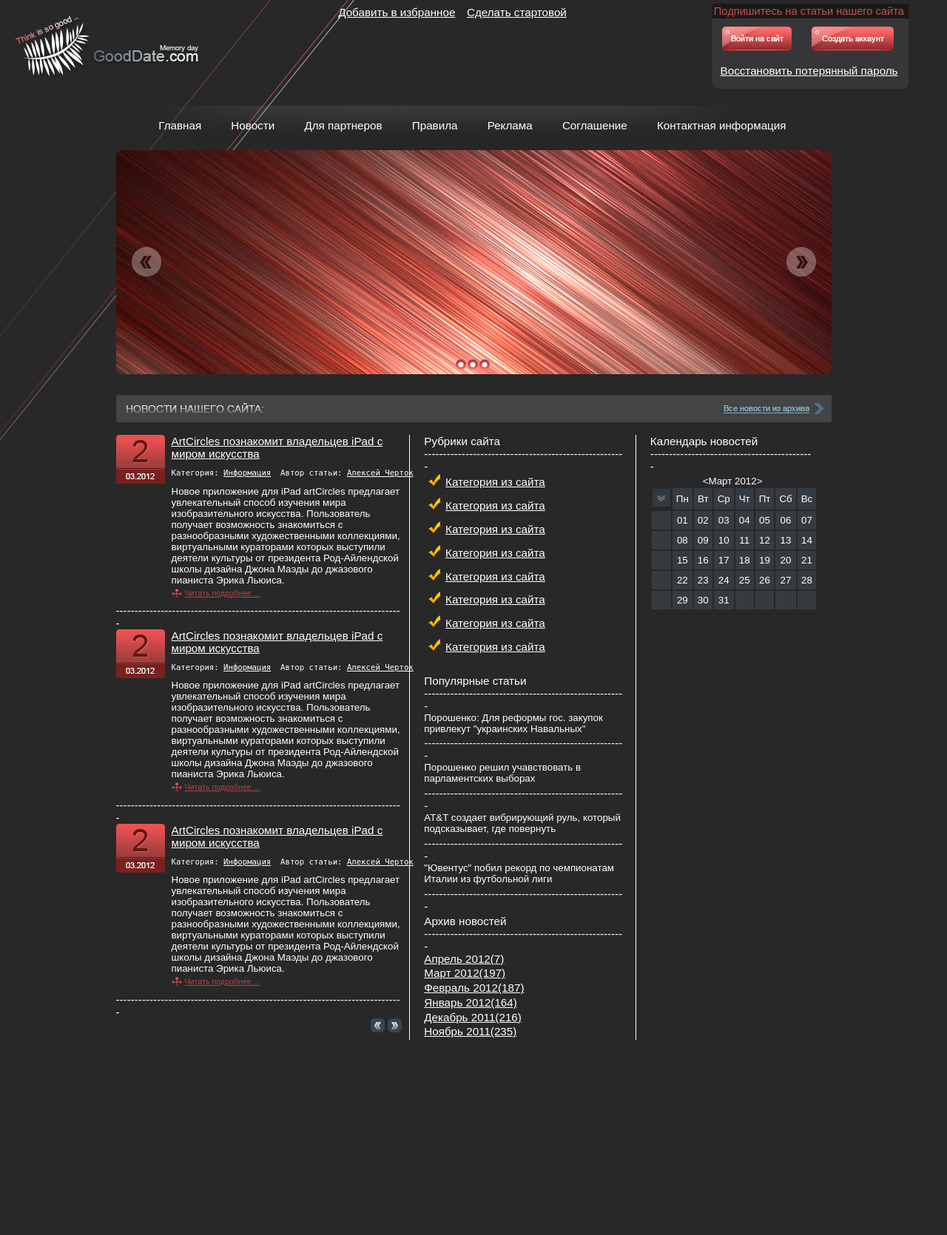
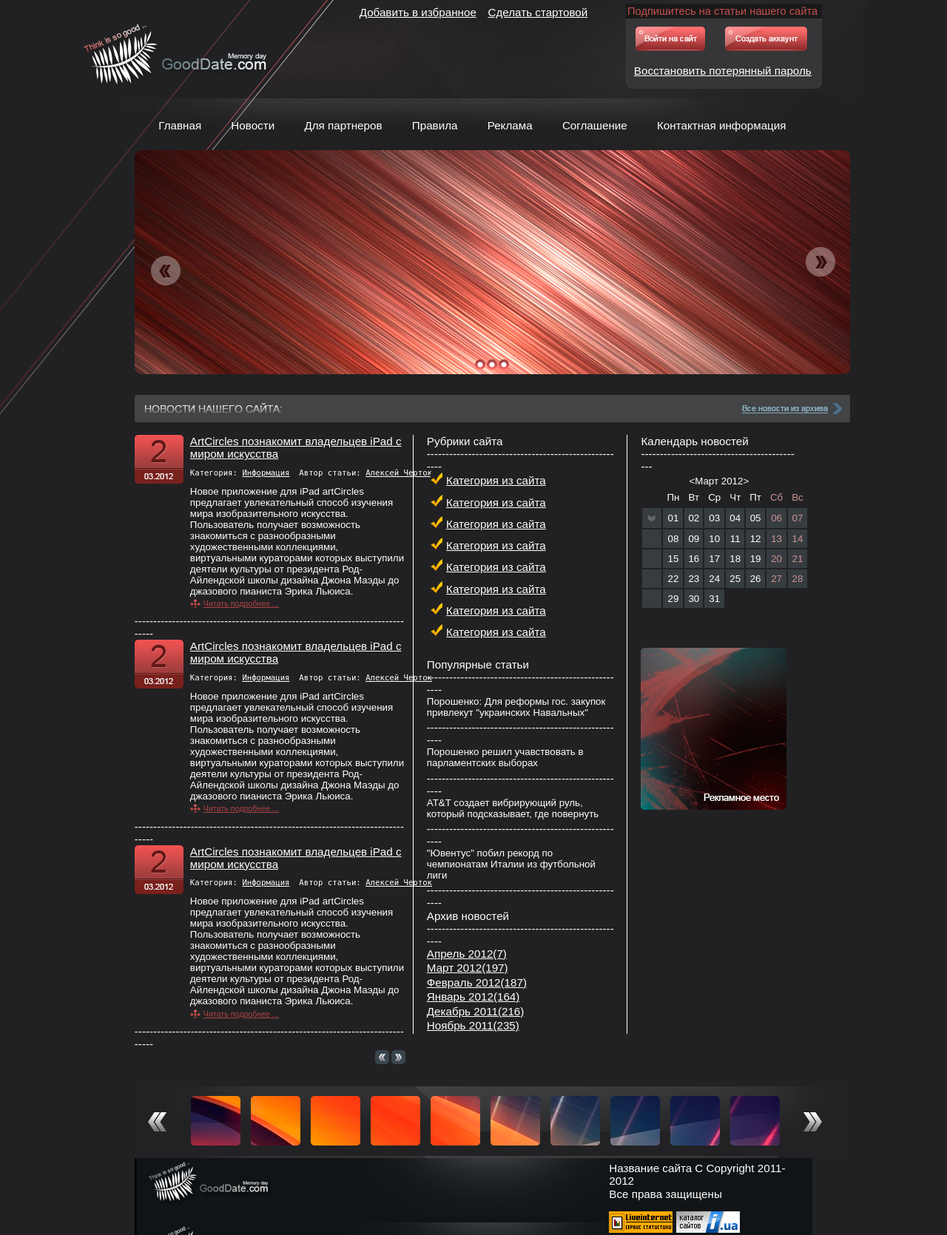
Before and after one commit to bobgromozeka/php, a PHP site: page /psdcss.html in a window 1280 px wide. Shown: the whole page at 74% size. Before the commit the page ends 1406 px from the top, so only its background shows below. Run offline with PHP 8.4, Linux system fonts and the light colour scheme.

Commit message:
new "PSD" commit

```diff
--- a/HtmlPrj/psd/psdcss.css
+++ b/HtmlPrj/psd/psdcss.css
@@ -1,6 +1,6 @@
 body{
-	background-color: #282828;
-	background-image: url(Lines.png);
+	background-color: #212123;
+	background-image: url(background.png);
 	background-repeat: no-repeat;
 	font-family: arial;
 	font-size: 11.4pt;
@@ -8,6 +8,10 @@ body{
 
 #header{
 	width: 100%
+}
+
+#main{
+	width: 100%;
 }
 
 #logo{
@@ -20,9 +24,7 @@ body{
 #top{
 	color: white;
 	float: left;
-	margin: 0 auto;
-	padding-left: 10%;
-	margin-left: 5%;
+	margin-left: 35%;
 	width: 30%;
 
 }
@@ -44,7 +46,7 @@ body{
 	width: 8%;
 	color: #3C3831;
 	float: left;
-	margin-left: 10%;
+	margin-left: 1.3%;
 }
 
 #top_signin_top{
@@ -89,20 +91,21 @@ body{
 }
 
 #slider{
+	width: 72.5%;
+	margin: 0 auto;
 	margin-bottom: 2%;
-
 }
 
 #NewsLine{
-
+ 	width: 72.5%;
+ 	margin: 0 auto;
 	margin-bottom: 1.1%;
 }
 
 #news{
 	color: white;
 	margin: 0 auto;
-
-	width: 967px;
+	width: 72.5%;
 }
 
 #column1{
@@ -124,14 +127,15 @@ body{
 	padding-left: 75px;
 	background-image: url(Date.png);
 	background-repeat: no-repeat;
+	width: 100%;
 	float: left;
-	width: 100%;
 	margin-bottom: 2.5%;
 }
 
+
 .text1,.text2,.text3,.text4{
 	padding-right: 20%;
-	float: left;
+
 }
 
 #navigation_left{
@@ -170,14 +174,6 @@ body{
 
 .text4 a{
 	color: rgb(176,68,68);
-}
-
-#News2{
-	float: left;
-}
-
-#News3{
-	float: left;
 }
 
 #categories p{
@@ -227,14 +223,28 @@ a{
 }
 
 .change td{
-	background-color: rgb(54,59,63);
+	background-color: #373c40;
 	padding: 5px;
 	text-align: center;
 	font-size: 10pt;
 }
 
+.change1 td{
+	background-color: #373c40;
+	text-align: center;
+	font-size: 10pt;
+}
+
+#black{
+	background-color: #212123;
+}
+
+#red_td{
+	color: #ca9293;
+}
+
 .head_td{
-	background-color: rgb(54,59,63);
+	background-color: #212123;
 	padding: 5px;
 	text-align: center;
 	font-size: 10pt;
@@ -242,3 +252,39 @@ a{
 
 #main_td{
 }
+
+#advertising{
+	margin-top: 25%;
+}
+
+#foot_bg{
+	float: left;
+	background-image: url(foot_bg.png);
+	margin-top: 2%;
+	width: 95%;
+}
+
+#footer{
+	background-image: url(footer.png);
+	width: 100%;
+	margin-bottom: 2%;
+	margin: 0 auto;
+	float: left;
+}
+
+#away{
+	float: left;
+	margin-left: 70%;
+}
+
+#Rights_reserved{
+	margin-top: 0.5%;
+	margin-right: 0.5%;
+	color: white;
+	padding-left: 70%;
+	float: left;
+}
+
+#Rights_reserved p{
+	margin-top: 0.6%;
+}
--- a/HtmlPrj/psd/psdcss.html
+++ b/HtmlPrj/psd/psdcss.html
@@ -6,10 +6,7 @@
 </head>
 <body>
 <div id="header">
-	<div id="logo">
-	<img src="logo.png">
-	</div>
-	<div id="top">
+	<div id="top" align="center">
 	<a href="" id="a1">Добавить в избранное</a>   <a href="" id="a2">Сделать стартовой</a>
 	</div>
 	<div id="top_signin">
@@ -30,10 +27,11 @@
 	<a href="" class="menu_a" id="menu6">Соглашение</a>
 	<a href="" class="menu_a" id="menu7">Контактная информация</a>
 	</div>
-	<div id="slider" align="center">
+</div>
+	<div id="slider">
 	<img src="slider.png">
 	</div>
-	<div id="NewsLine" align="center">
+	<div id="NewsLine">
 	<img src="NewsLine.png">
 	</div>
 	<div id="news">
@@ -154,18 +152,32 @@
 			<div id="march" align="center"><Март 2012></div>
 				<div>
 					<table id="table_calendar">
-						<tr><td id="main_td"><img src="arrow.png"></td> <td class="head_td">Пн</td> <td class="head_td">Вт</td> <td class="head_td">Ср</td> <td class="head_td">Чт</td> <td class="head_td">Пт</td> <td class="head_td">Сб</td> <td class="head_td">Вс</td></tr>
-						<tr class="change"><td></td> <td>01</td> <td>02</td> <td>03</td> <td>04</td> <td>05</td> <td>06</td> <td>07</td></tr>
-						<tr class="change"><td></td> <td>08</td> <td>09</td> <td>10</td> <td>11</td> <td>12</td> <td>13</td> <td>14</td></tr>
-						<tr class="change"><td></td> <td>15</td> <td>16</td> <td>17</td> <td>18</td> <td>19</td> <td>20</td> <td>21</td></tr>
-						<tr class="change"><td></td> <td>22</td> <td>23</td> <td>24</td> <td>25</td> <td>26</td> <td>27</td> <td>28</td></tr>
-						<tr class="change"><td></td> <td>29</td> <td>30</td> <td>31</td> <td></td> <td></td> <td></td> <td></td></tr>
+						<tr><td id="head_td"></td> <td class="head_td">Пн</td> <td class="head_td">Вт</td> <td class="head_td">Ср</td> <td class="head_td">Чт</td> <td class="head_td">Пт</td> <td id="red_td" class="head_td">Сб</td> <td id="red_td" class="head_td">Вс</td></tr>
+						<tr class="change1"><td><a href=""><img src="arrow.png"></a></td> <td>01</td> <td>02</td> <td>03</td> <td>04</td> <td>05</td> <td id="red_td">06</td> <td id="red_td">07</td></tr>
+						<tr class="change"><td></td> <td>08</td> <td>09</td> <td>10</td> <td>11</td> <td>12</td> <td id="red_td">13</td> <td id="red_td">14</td></tr>
+						<tr class="change"><td></td> <td>15</td> <td>16</td> <td>17</td> <td>18</td> <td>19</td> <td id="red_td">20</td> <td id="red_td">21</td></tr>
+						<tr class="change"><td></td> <td>22</td> <td>23</td> <td>24</td> <td>25</td> <td>26</td> <td id="red_td">27</td> <td id="red_td">28</td></tr>
+						<tr class="change"><td></td> <td>29</td> <td>30</td> <td>31</td> <td id="black"></td> <td id="black"></td> <td id="black"></td> <td id="black"></td></tr>
 					</table>
+				</div>
+				<div id="advertising">
+					<img src="advertising.png" align="center">
 				</div>
 			</div>
 		</div>
+		<div id="foot_bg">
+		<img src="foot_slider.png">
+		</div>
+	<div id="footer">
+		<div id="Rights_reserved">
+		Название сайта С Copyright 2011-2012
+		<p>Все права защищены</p>
+		</div>
+		<div id="away">
+		<a href=""><img src="Liveinternet.png" id="liveinternet"></a>
+		<a href=""><img src="iua.png" id="iua"></a>
+		</div>
 	</div>
-</div>
 </div>
 </body>
 </html>
```
Also changed, not shown: HtmlPrj/psd/Advertising.png (added), HtmlPrj/psd/Date.png, HtmlPrj/psd/Liveinternet.png (added), HtmlPrj/psd/arrow.png, HtmlPrj/psd/background.png (added), HtmlPrj/psd/check.png, HtmlPrj/psd/dot.png, HtmlPrj/psd/foot_bg.png (added), HtmlPrj/psd/foot_slider.png (added), HtmlPrj/psd/footer.png (added), HtmlPrj/psd/iua.png (added), HtmlPrj/psd/slider.PNG.
